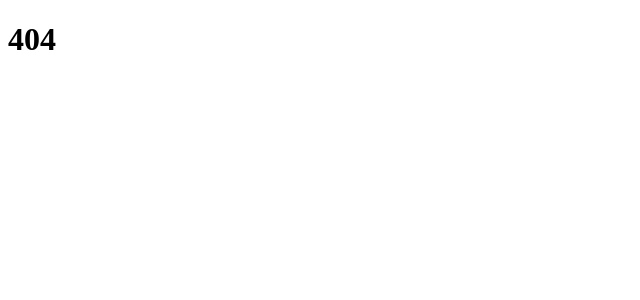
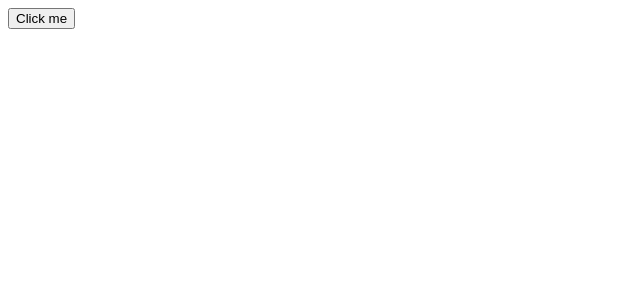
Before and after one commit to kaito2/hello-sveltekit, a SvelteKit app: page /handle-click-once in a window 1280 px wide. Shown: the top 300 px of the page, without its empty margins (0-640 px from the left). Built offline with nearby package versions, Linux system fonts and the light colour scheme.

Commit message:
https://svelte.jp/tutorial/event-modifiers

```diff
--- /dev/null
+++ b/src/routes/handle-click-once/+page.svelte
@@ -0,0 +1,7 @@
+<script lang="ts">
+  let handleClick = () => {
+    alert("no more alerts");
+  };
+</script>
+
+<button on:click|once={handleClick}> Click me </button>
```
